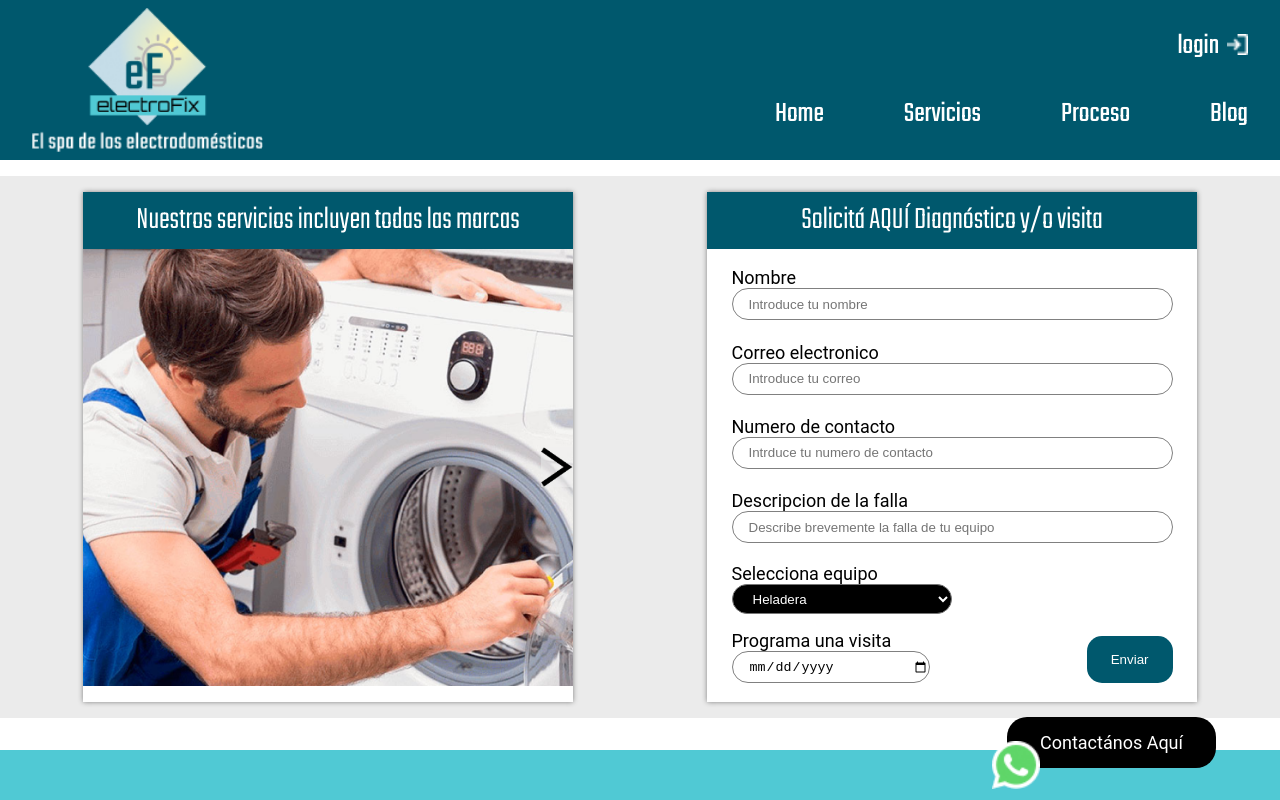
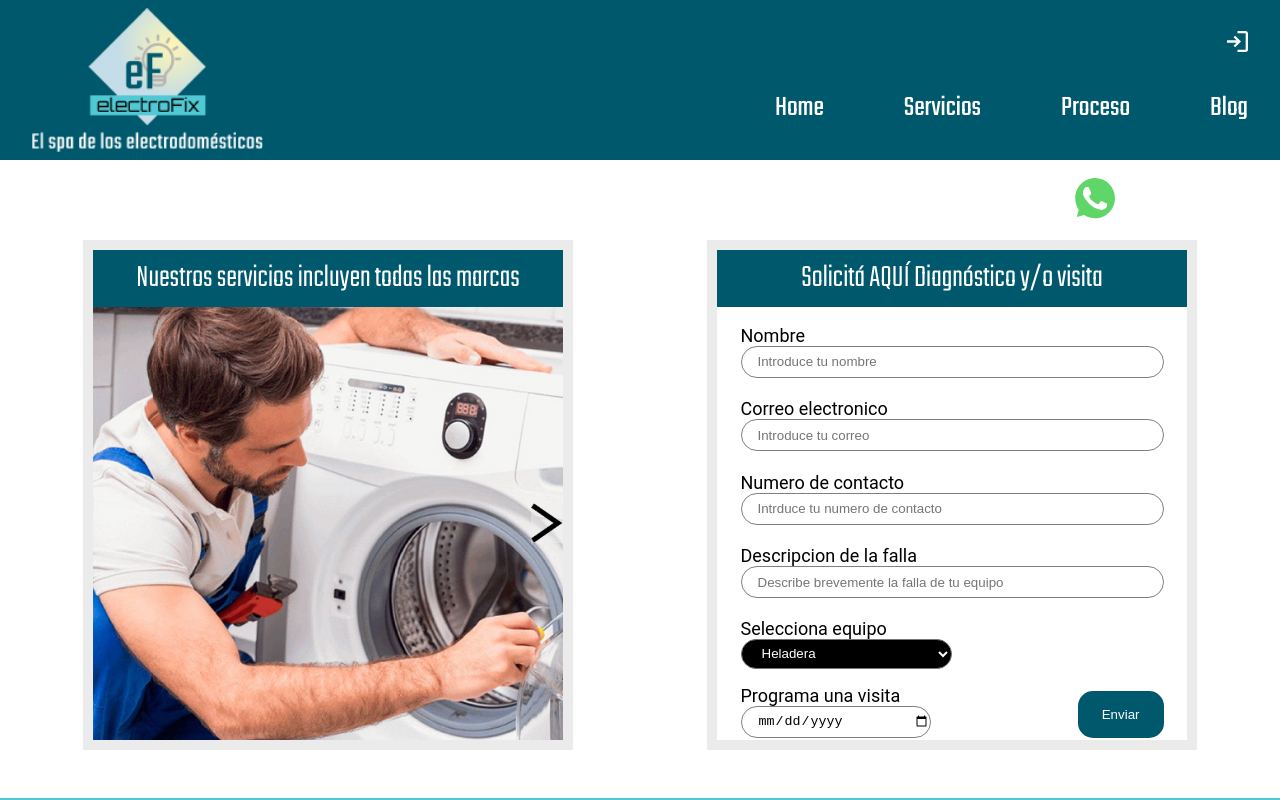
Before and after one commit to agusder95/electroFix, a React (Vite) app: page / in a window 1280 px wide. Shown: the top 800 px of the page. Built offline with nearby package versions, Linux system fonts and the light colour scheme.

Commit message:
whatsapp arriba, cambio fondo gris individual y mejora de calidad de icono wsp y login

```diff
--- /dev/null
+++ b/src/components/floatImag/index.jsx
@@ -0,0 +1,16 @@
+import React from "react";
+import Image from "../common/Image";
+//import FloatIcon from "../../assets/images/home/whatsapp.png";
+import FloatIcon from "../../assets/images/home/wsp.svg";
+import "./styles.scss";
+
+
+const FloatImag = () => {
+  return (
+    <div className="floatImag">
+      <Image className="FloatIconImg" src={FloatIcon} alt="FloatIconWsp" />
+    </div>
+  );
+};
+
+export default FloatImag;
--- /dev/null
+++ b/src/components/floatImag/styles.scss
@@ -0,0 +1,31 @@
+@import "../../assets/scss/colors.scss";
+
+.floatImag {
+  /*
+  display: flex;
+  align-items: center;
+
+  position: fixed;
+
+
+  font-size: 1rem;
+
+  right: 20rem;
+
+  */
+  z-index: 9999;
+  position: fixed;
+  right: 8rem;
+  bottom: 35rem;
+  justify-content: center;
+
+  display: flex;
+
+  padding: 15px 33px;
+  .FloatIconImg {
+    width: 3rem;
+    //  position: absolute;
+    top: 14px;
+    left: -15px;
+  }
+}
--- a/src/components/header/index.jsx
+++ b/src/components/header/index.jsx
@@ -2,7 +2,8 @@ import React, { useEffect, useState } from "react";
 import { Link } from "react-router-dom";
 import "./styles.scss";
 import Logo from "../../assets/images/home/Logo.png";
-import UserIcon from "../../assets/images/home/UserIcon.png";
+//import UserIcon from "../../assets/images/home/UserIcon.png";
+import UserIcon from "../../assets/images/home/lcono.svg";
 import Image from "../common/Image";
 import HamburgerMenu from "../common/HambMenu";
 import HomeImg from "../../assets/images/home/hamb-menu/Home.png";
@@ -14,7 +15,7 @@ import ThemeImg from "../../assets/images/home/hamb-menu/theme.png";
 
 const Header = () => {
   const [isScrolled, setIsScrolled] = useState(false);
-  const [user, setUser] = useState("login");
+  const [user, setUser] = useState("");
   const [showMobile, setShowMobile] = useState(window.innerWidth < 768);
   const [isOpen, setIsOpen] = useState(false);
 
--- a/src/components/layout/index.jsx
+++ b/src/components/layout/index.jsx
@@ -9,14 +9,19 @@ const Layout = ({ children }) => {
     <div className="LayoutWrapper">
       <Header />
       {children}
-
-      <a className="FloatIcon">
+{/*
+      <div className="FloatIcon">
         <Image className="FloatIconImg" src={FloatIcon} alt="FloatIconWsp" />
-          <p className="text">Contactános Aquí </p>
-
+        <p className="text">Contactános Aquí </p>
+  */}
         {/* <div className="oval">
         </div> */}
-      </a>
+
+
+
+
+
+
 
       <Footer />
     </div>
--- a/src/components/layout/styles.scss
+++ b/src/components/layout/styles.scss
@@ -2,18 +2,21 @@
   a {
     cursor: pointer;
   }
+
+margin-top: 3rem;
+
   .FloatIcon {
     position: fixed;
-    right: 4rem;
-    bottom: 2rem;
+    right: 8rem;
+    bottom: 4rem;
     justify-content: center;
 
     display: flex;
 
-    background-color: black;
-    border-radius: 20px;
+  //  background-color: black;
+//    border-radius: 20px;
+
     padding: 15px 33px;
-
     .FloatIconImg {
       width: 3rem;
       position: absolute;
@@ -21,10 +24,13 @@
       left: -15px;
     }
   }
-
+/*
   .text {
     color: white;
     display: flex;
+
     margin: auto;
   }
+
+  */
 }
--- a/src/components/sections/sectHome/sect1/styles.scss
+++ b/src/components/sections/sectHome/sect1/styles.scss
@@ -8,22 +8,25 @@
   flex-wrap: wrap;
   justify-content: space-around;
   align-items: center;
-  background-color: $grey;
+  //background-color: $grey;
   margin-bottom: 2rem;
 
   .block {
     width: 100%;
     max-width: 490px;
     height: 510px;
-    border: 1px solid $black;
+    //   border: 1px solid $black;
     display: flex;
     flex-direction: column;
     justify-content: flex-start;
     align-items: center;
-    background-color: $white;
-    padding-bottom: 1rem;
-    border: none;
-    box-shadow: 0px 0px 5px gray;
+    // background-color: $white;
+    background-color: $grey;
+
+    padding: 10px;
+    //padding-bottom: 1rem;
+    // border: none;
+    //  box-shadow: 0px 0px 30px gray;
     .section1Txt {
       background-color: $primary-color;
     }
--- a/src/main.jsx
+++ b/src/main.jsx
@@ -7,7 +7,7 @@ import Layout from "./components/layout/index.jsx";
 ReactDOM.createRoot(document.getElementById("root")).render(
   <React.StrictMode>
     <Layout>
-      <App/>
+      <App />
     </Layout>
   </React.StrictMode>
 );
--- a/src/pages/home/home.jsx
+++ b/src/pages/home/home.jsx
@@ -1,18 +1,20 @@
+import "./style.scss";
+import Sect2 from "../../components/sections/sectHome/sect2";
+import Sect3 from "../../components/sections/sectHome/sect3";
+import Sect4 from "../../components/sections/sectHome/sect4";
+import Sect1 from "../../components/sections/sectHome/sect1";
+import FloatImag from "../../components/floatImag";
 
-import './style.scss'
-import Sect2 from '../../components/sections/sectHome/sect2'
-import Sect3 from '../../components/sections/sectHome/sect3'
-import Sect4 from '../../components/sections/sectHome/sect4'
-import Sect1 from '../../components/sections/sectHome/sect1'
 const Home = () => {
   return (
-    <div className='HomeWrapper'>
+    <div className="HomeWrapper">
+   <FloatImag />
       <Sect1 />
       <Sect2 />
       <Sect3 />
       <Sect4 />
     </div>
-  )
-}
+  );
+};
 
-export default Home
+export default Home;
```
Also changed, not shown: src/App.jsx (+10 -8 lines), src/components/header/styles.scss (+7 -5 lines), src/assets/images/home/lcono.svg (added), src/assets/images/home/wsp.svg (added), 20 other files (tests, documents, lock files or other folders).
